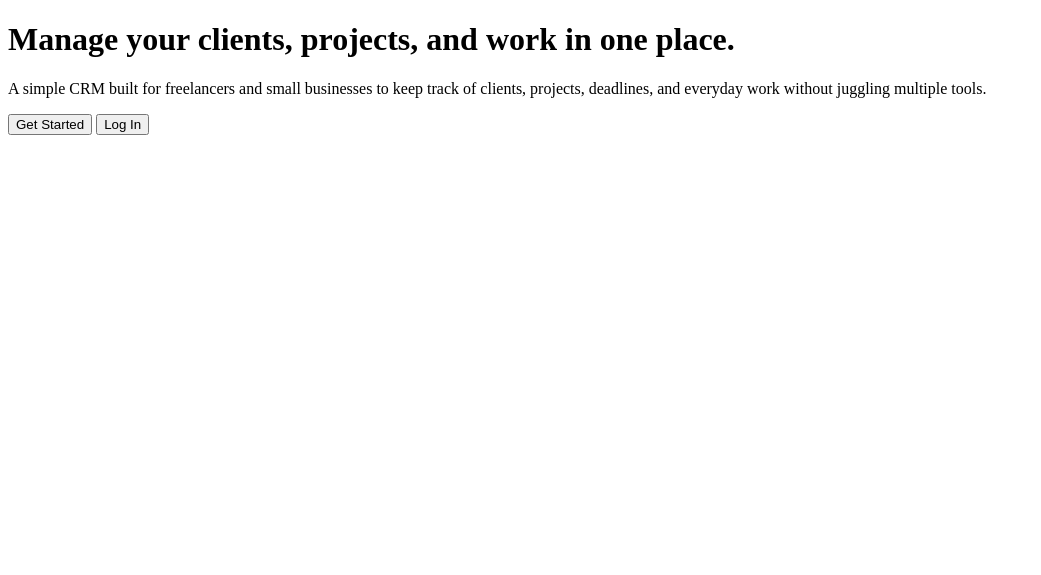
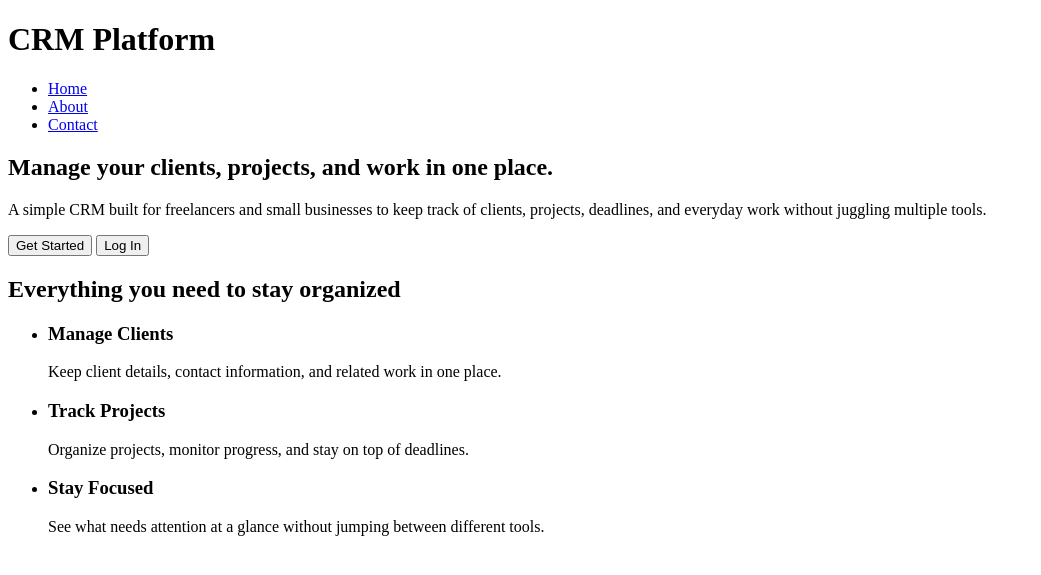
Before and after one commit to PROG-01/crm-platform, a Flask app: page / in a window 1280 px wide. Shown: the top 575 px of the page, without its empty margins (0-1041 px from the left). Run offline with Flask 3, Linux system fonts and the light colour scheme; some libraries are stand-ins or nearby versions.

Commit message:
Refactor landing page layout and improve structure for better organization

```diff
--- a/templates/landing.html
+++ b/templates/landing.html
@@ -5,10 +5,42 @@
 {% endblock %}
 
 {% block main%}
-    <h1>Manage your clients, projects, and work in one place.</h1>
+    <header>
+        <h1>CRM Platform</h1>
+        <nav>
+            <ul>
+                <li><a href="/">Home</a></li>
+                <li><a href="/about">About</a></li>
+                <li><a href="/contact">Contact</a></li>
+            </ul>
+        </nav>
+    </header>
+    <main>
+        <section class="hero">
+            <h1>Manage your clients, projects, and work in one place.</h1>
 
-    <p>A simple CRM built for freelancers and small businesses to keep track of clients, projects, deadlines, and everyday work without juggling multiple tools.</p>
+            <p>A simple CRM built for freelancers and small businesses to keep track of clients, projects, deadlines, and everyday work without juggling multiple tools.</p>
 
-    <button>Get Started</button>
-    <button>Log In</button>
+            <button>Get Started</button>
+            <button>Log In</button>
+        </section>
+
+        <section class="features">
+            <h2>Everything you need to stay organized</h2>
+            <ul>
+                <li>
+                    <h3>Manage Clients</h3>
+                    <p>Keep client details, contact information, and related work in one place.</p>
+                </li>
+                <li>
+                    <h3>Track Projects</h3>
+                    <p>Organize projects, monitor progress, and stay on top of deadlines.</p>
+                </li>
+                <li>
+                    <h3>Stay Focused</h3>
+                    <p>See what needs attention at a glance without jumping between different tools.</p>
+                </li>
+            </ul>
+        </section>
+    </main>
 {% endblock %}
```
